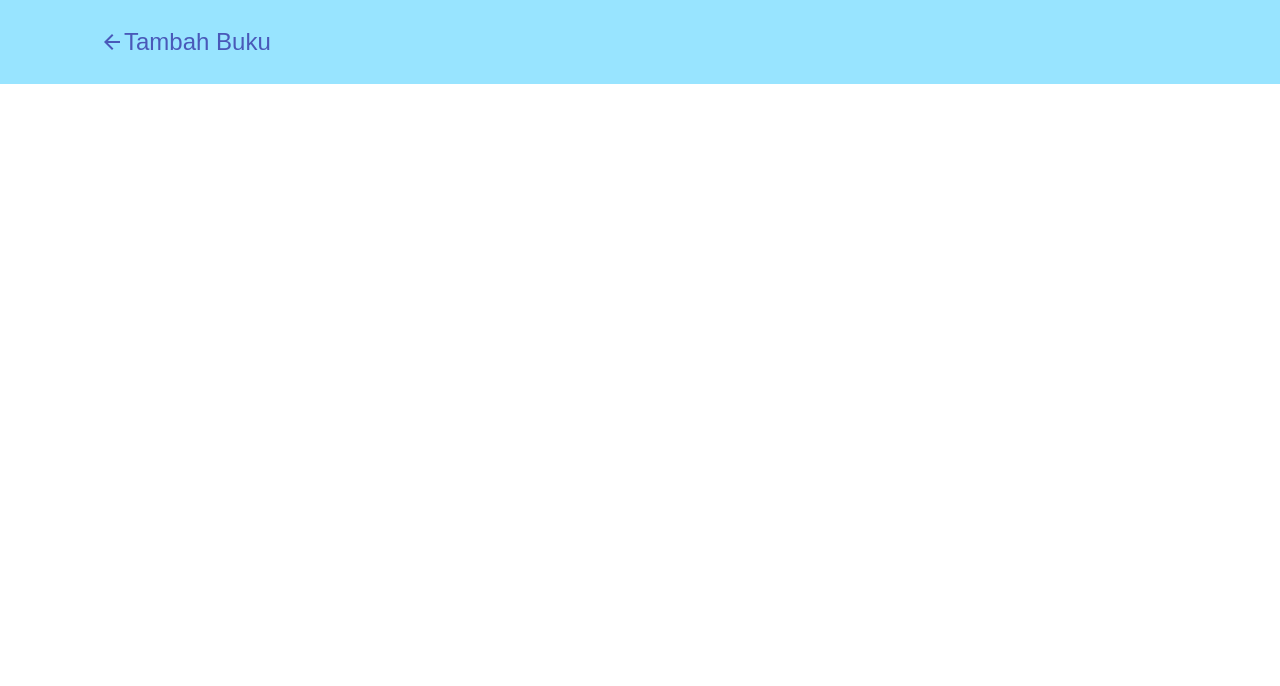
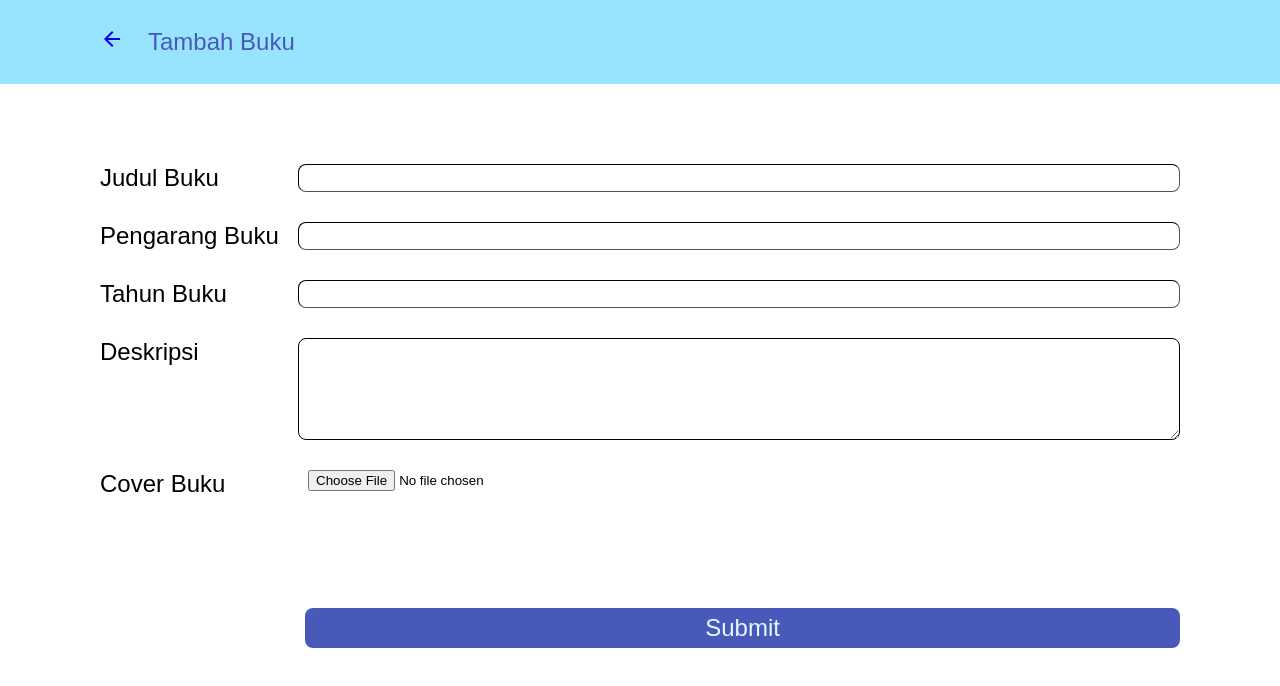
Before and after one commit to Haresz/BOOKSELF, a plain HTML site: page tambah.html in a window 1280 px wide. Drawn offline with nearby package versions, Linux system fonts and the light colour scheme; a web font is replaced by a local one.

Commit message:
menambahkan halaman tambah

```diff
--- a/style.css
+++ b/style.css
@@ -57,7 +57,9 @@ nav .nav-fitur {
   font-size: 1.5rem;
 }
 
-nav nav
+nav .nav-fitur p {
+  margin-left: 24px;
+}
 
 /* TITLE AND SCROL BUTTON */
 
@@ -191,3 +193,57 @@ nav nav
   background-color: #e6f8ff;
   color: #eb8d00;
 }
+
+/* FORM INPUT */
+form {
+  margin: 80px 100px 0;
+}
+
+form .container-label-input {
+  display: flex;
+  flex-direction: row;
+  justify-content: space-between;
+  margin-bottom: 30px;
+  font-family: "Imprima", sans-serif;
+  font-size: 1.5rem;
+}
+
+form .container-label-input input {
+  width: 80%;
+  padding: 0 8px;
+  border-color: black;
+  border-width: 1px;
+  border-radius: 8px;
+}
+
+form .container-label-input input:focus-visible {
+  border-color: black;
+  border-width: 1px;
+}
+
+form .container-label-input textarea {
+  min-width: 80%;
+  max-width: 80%;
+  min-height: 80px;
+  max-height: 80px;
+  padding: 10px 8px;
+  border-color: black;
+  border-width: 1px;
+  border-radius: 8px;
+}
+
+form input[type="submit"] {
+  min-width: 81%;
+  max-width: 81%;
+  min-height: 40px;
+  max-height: 40px;
+  margin-top: 80px;
+  margin-left: 19%;
+  background-color: #4959b9;
+  color: #e6f8ff;
+  border: none;
+  border-radius: 8px;
+  font-family: "Imprima", sans-serif;
+  font-size: 1.5rem;
+  cursor: pointer;
+}
--- a/tambah.html
+++ b/tambah.html
@@ -13,9 +13,40 @@
   <body>
     <nav>
       <div class="nav-fitur">
-        <span class="material-symbols-outlined"> arrow_back </span>
+        <a href="./index.html">
+          <span class="material-symbols-outlined"> arrow_back </span>
+        </a>
         <p>Tambah Buku</p>
       </div>
     </nav>
+
+    <form action="#" method="post">
+      <div class="container-label-input">
+        <label for="judul-buku">Judul Buku</label>
+        <input name="judul-buku" type="text" />
+      </div>
+      <div class="container-label-input">
+        <label for="pengarang-buku">Pengarang Buku</label>
+        <input name="pengarang-buku" type="text" />
+      </div>
+      <div class="container-label-input">
+        <label for="tahun-buku">Tahun Buku</label>
+        <input name="tahun-buku" type="number" />
+      </div>
+      <div class="container-label-input">
+        <label for="deskripsi-buku">Deskripsi</label>
+        <textarea
+          name="deskripsi-buku"
+          id="deskripsi-buku"
+          cols="30"
+          rows="10"
+        ></textarea>
+      </div>
+      <div class="container-label-input">
+        <label for="cover-buku">Cover Buku</label>
+        <input name="cover-buku" type="file" />
+      </div>
+      <input type="submit" value="Submit" />
+    </form>
   </body>
 </html>
```
